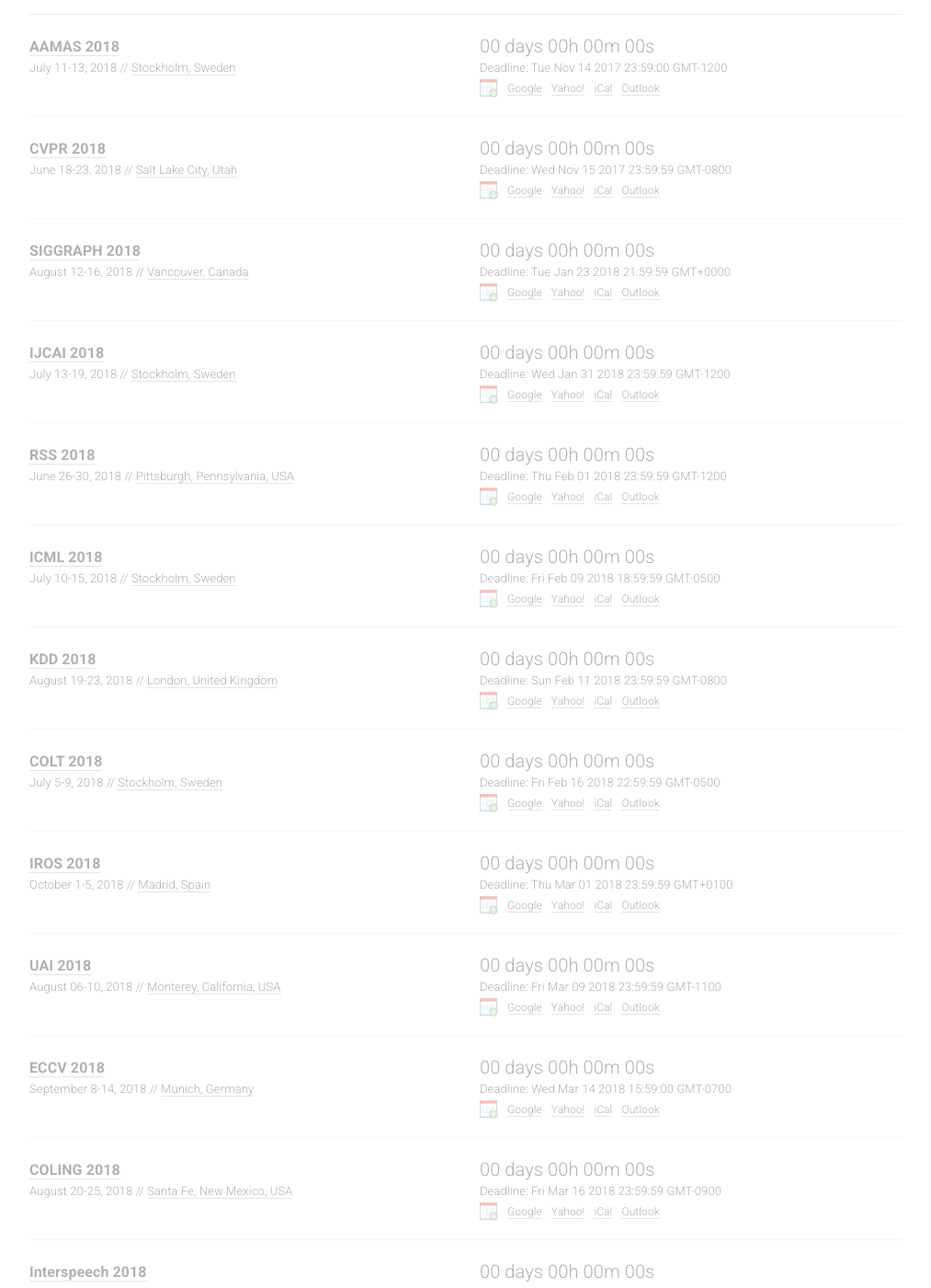
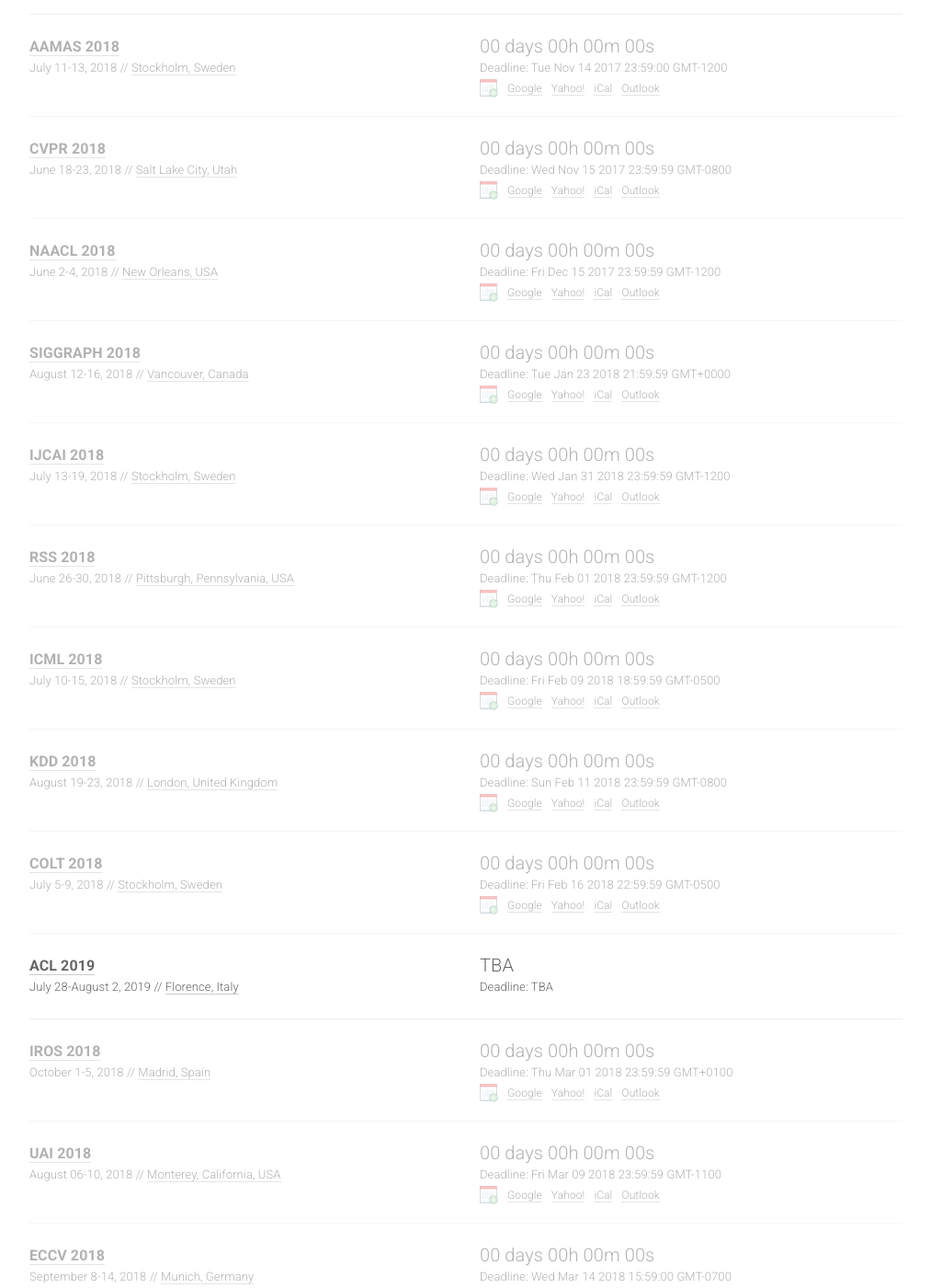
Before and after one commit to paperswithcode/ai-deadlines, a Jekyll site: the page built from index.html, in a window 1280 px wide and 1400 px high, scrolled down 853 px. Shown: the whole window at 92% size, without its empty margins (133-1146 px from the left). Built offline with Jekyll 4.4.1, drawn with Linux system fonts in a browser that asks for light colours; nearby versions of some CDN libraries; comment, search, counter and statistics services are not loaded.

Commit message:
Adds back ACL and NAACL; Fixes #99

```diff
--- a/_data/conferences.yml
+++ b/_data/conferences.yml
@@ -81,6 +81,16 @@
   place: Salt Lake City, Utah
   sub: CV
 
+- name: NAACL
+  year: 2018
+  id: naacl18
+  link: http://naacl2018.org/
+  deadline: "2017-12-15 23:59:59"
+  timezone: Etc/GMT+12
+  date: June 2-4, 2018
+  place: New Orleans, USA
+  sub: NLP
+
 - name: SIGGRAPH
   year: 2018
   id: siggraph18
@@ -140,6 +150,16 @@
   date: July 5-9, 2018
   place: Stockholm, Sweden
   sub: ML
+
+- name: ACL
+  year: 2019
+  id: acl19
+  link: http://acl2019.org/
+  deadline: "TBA"
+  timezone: Etc/GMT+12
+  date: July 28-August 2, 2019
+  place: Florence, Italy
+  sub: NLP
 
 - name: IROS
   year: 2018
```
